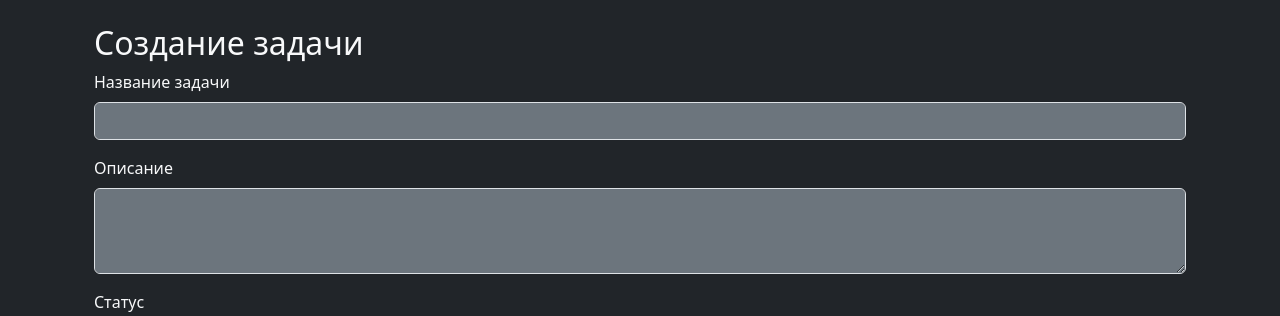
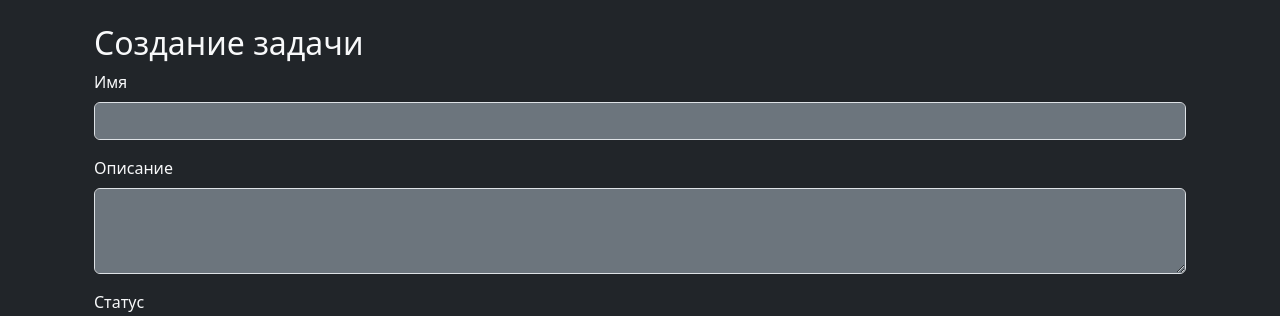
Before and after one commit to IvanFoksha/python-project-52, a Django app: template task_manager/templates/tasks/task_create.html in a window 1280 px wide. Shown: the part 113-429 px from the top of the page. Run offline with Django 5.2, Linux system fonts and the light colour scheme; the template is opened without the code that fills it, so the values that code supplies are empty; some libraries are stand-ins or nearby versions.

Commit message:
Fix templates in tasks model

```diff
--- a/task_manager/templates/tasks/task_create.html
+++ b/task_manager/templates/tasks/task_create.html
@@ -5,7 +5,7 @@
   <form method="post">
     {% csrf_token %}
     <div class="mb-3">
-      <label for="id_name" class="form-label text-light">Название задачи</label>
+      <label for="id_name" class="form-label text-light">Имя</label>
       <input type="text" class="form-control bg-secondary text-light" id="id_name" name="name" value="{{ form.name.value|default_if_none:'' }}" required>
       {% if form.name.errors %}
         <div class="alert alert-danger text-light bg-secondary mt-2">{{ form.name.errors.0 }}</div>
--- a/task_manager/templates/tasks/task_delete.html
+++ b/task_manager/templates/tasks/task_delete.html
@@ -6,7 +6,7 @@
   </p>
   <form method="post">
     {% csrf_token %}
-    <button type="submit" class="btn btn-danger w-100">Удалить</button>
+    <button type="submit" class="btn btn-danger w-100">Да, удалить</button>
   </form>
   <a href="{% url 'task_list' %}" class="btn btn-secondary mt-2">Отмена</a>
 </div>
--- a/task_manager/templates/tasks/task_update.html
+++ b/task_manager/templates/tasks/task_update.html
@@ -5,7 +5,7 @@
   <form method="post">
     {% csrf_token %}
     <div class="mb-3">
-      <label for="id_name" class="form-label text-light">Название задачи</label>
+      <label for="id_name" class="form-label text-light">Имя</label>
       <input type="text" class="form-control bg-secondary text-light" id="id_name" name="name" value="{{ form.name.value|default_if_none:'' }}" required>
       {% if form.name.errors %}
         <div class="alert alert-danger text-light bg-secondary mt-2">{{ form.name.errors.0 }}</div>
```
